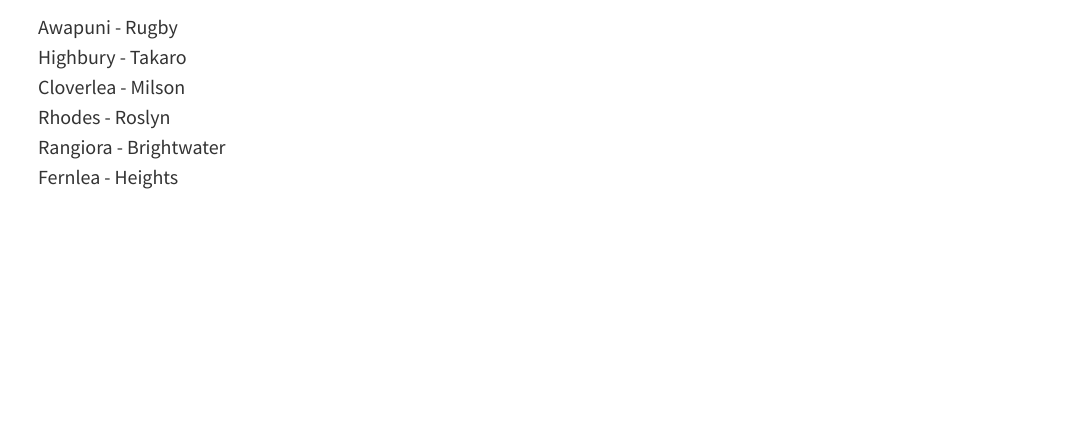
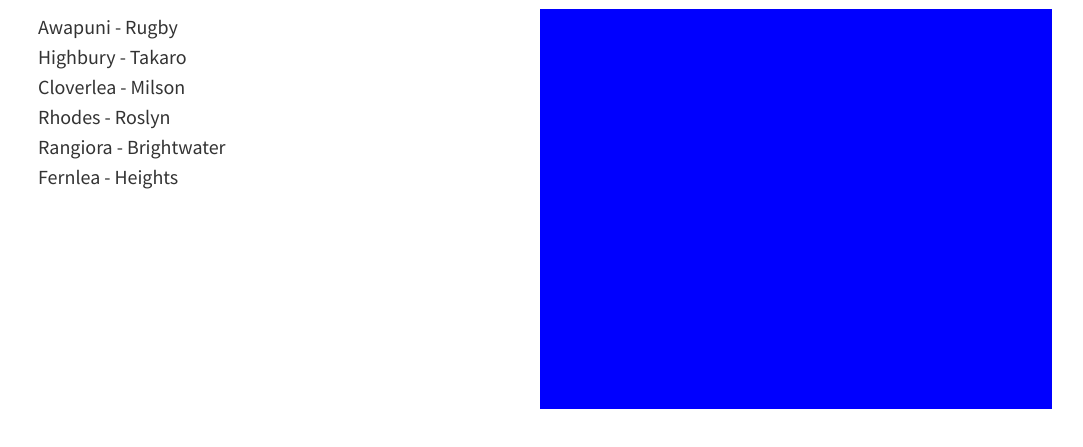
Before and after one commit to TahuHorton/bus-app, a plain HTML site: page index.html in a window 1280 px wide. Shown: the part 71-518 px from the top of the page, without its empty margins (100-1183 px from the left). Drawn offline with nearby package versions, Linux system fonts and the light colour scheme.

Commit message:
Created DIV for map

```diff
--- a/index.html
+++ b/index.html
@@ -50,6 +50,11 @@
           </aside>
 
 
+          <!--Right-->
+          <aside>
+            <div id="map"></div>
+          </aside>
+
           <!--Main Content-->
           <main>
 
--- a/style.css
+++ b/style.css
@@ -52,11 +52,11 @@ main {
     flex-direction: column;
     justify-content: center;
     align-items: center;
-    width: 50%;
+    width: 100%;
 }
 
 aside #map {
-    background: blue;
+    background-color: blue;
     height: 100%
 }
 
```
